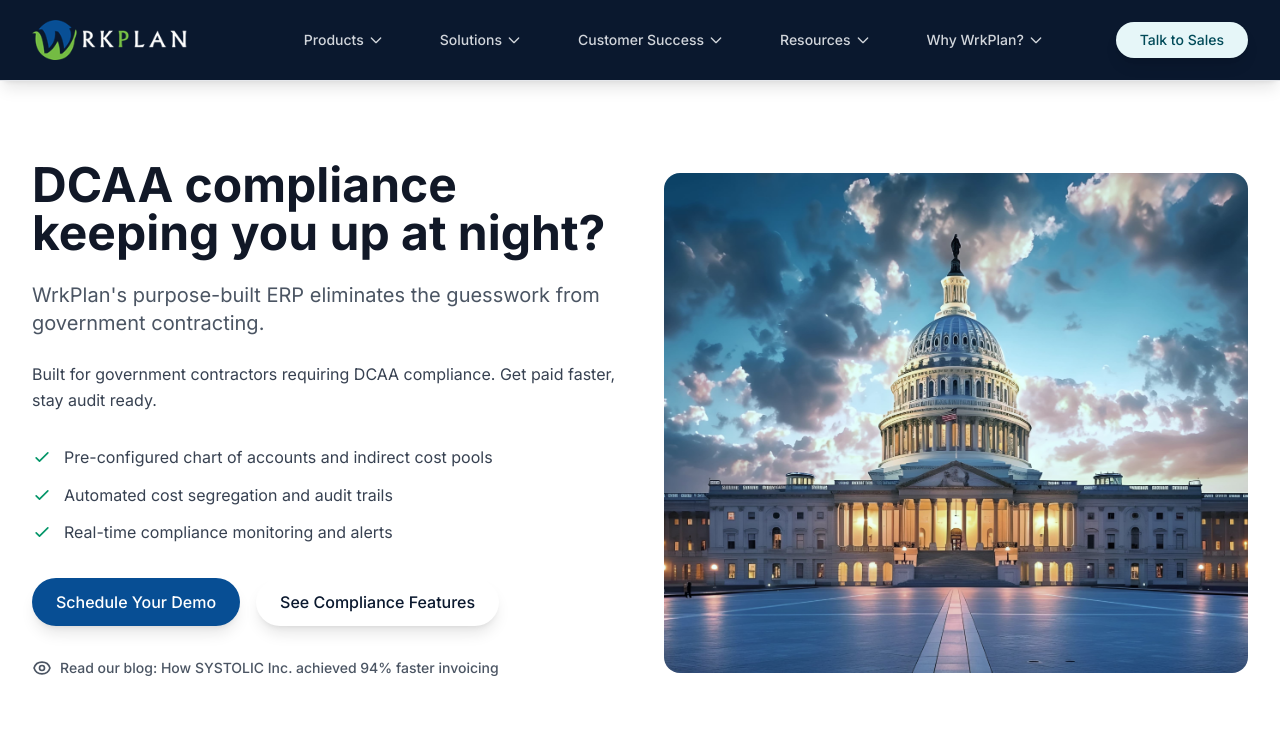
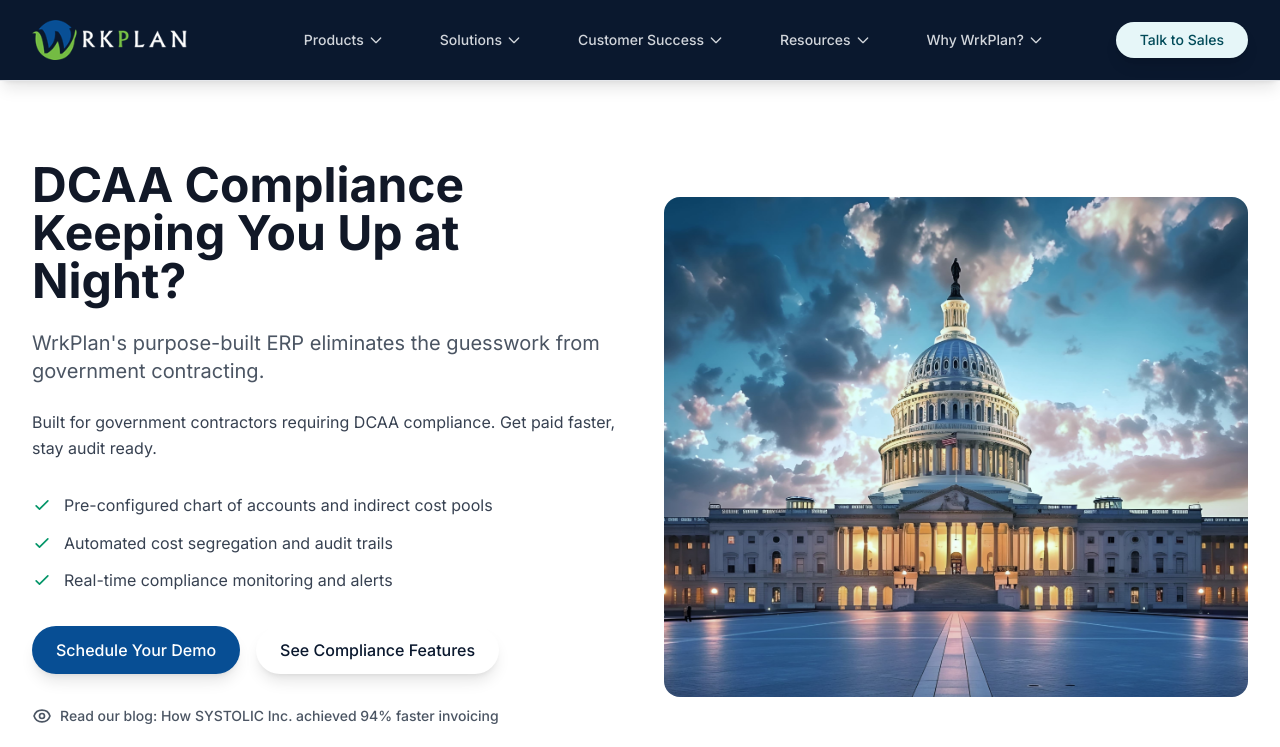
Before and after one commit to Pratip007/wrkplan, an Angular app: page / in a window 1280 px wide. Shown: the top 747 px of the page. Built offline with nearby package versions, Linux system fonts and the light colour scheme.

Commit message:
modification

```diff
--- a/src/app/pages/home/home.component.ts
+++ b/src/app/pages/home/home.component.ts
@@ -209,7 +209,7 @@ export class HomeComponent implements OnInit, OnDestroy {
   // Hero content data
   private heroData: { [key: string]: HeroData } = {
     'dcaa-compliance': {
-      headline: 'DCAA compliance keeping you up at night?',
+      headline: 'DCAA Compliance Keeping You Up at Night?',
       subheadline: 'WrkPlan\'s purpose-built ERP eliminates the guesswork from government contracting.',
       description: 'Built for government contractors requiring DCAA compliance. Get paid faster, stay audit ready.',
       primaryButton: 'Schedule Your Demo',
@@ -223,7 +223,7 @@ export class HomeComponent implements OnInit, OnDestroy {
       ]
     },
     'contract-management': {
-      headline: 'Take the complexity out of contract management',
+      headline: 'Take the Complexity Out of Contract Management',
       subheadline: 'Reduce the friction of managing multiple government contracts with different requirements.',
       description: 'Manage every aspect of your government contracts in one integrated platform.',
       primaryButton: 'Watch Contract Demo',
@@ -237,7 +237,7 @@ export class HomeComponent implements OnInit, OnDestroy {
       ]
     },
     'project-accounting': {
-      headline: 'Accelerate your ROI<br>with WrkPlan',
+      headline: 'Accelerate Your ROI<br>with WrkPlan',
       subheadline: 'Transform manual billing into automated accuracy.',
       description: 'Simplify processes and control costs with our integrated platform. Streamline your financial operations with real-time insights and automated reporting capabilities.',
       primaryButton: 'Talk to Sales',
```
